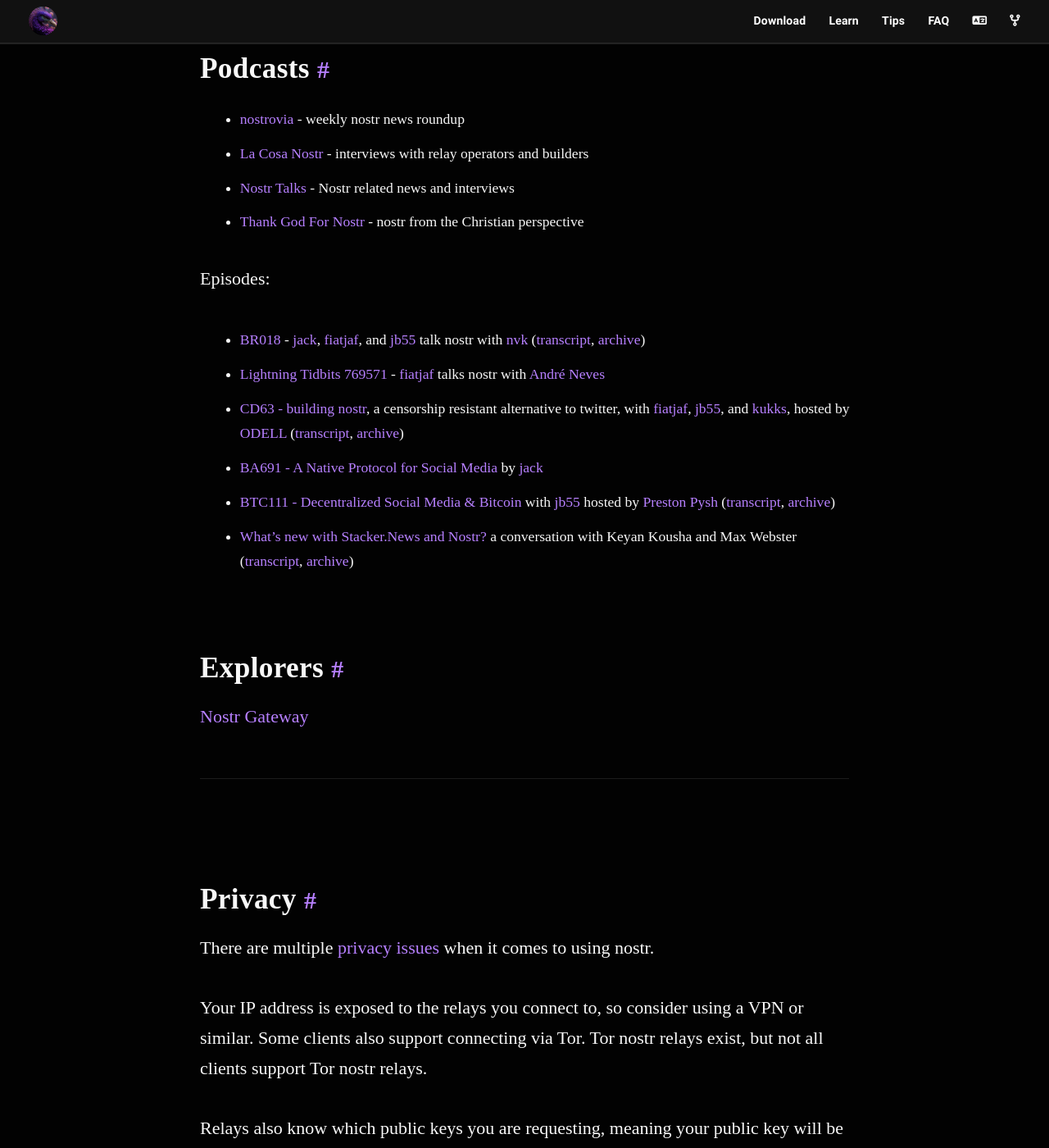
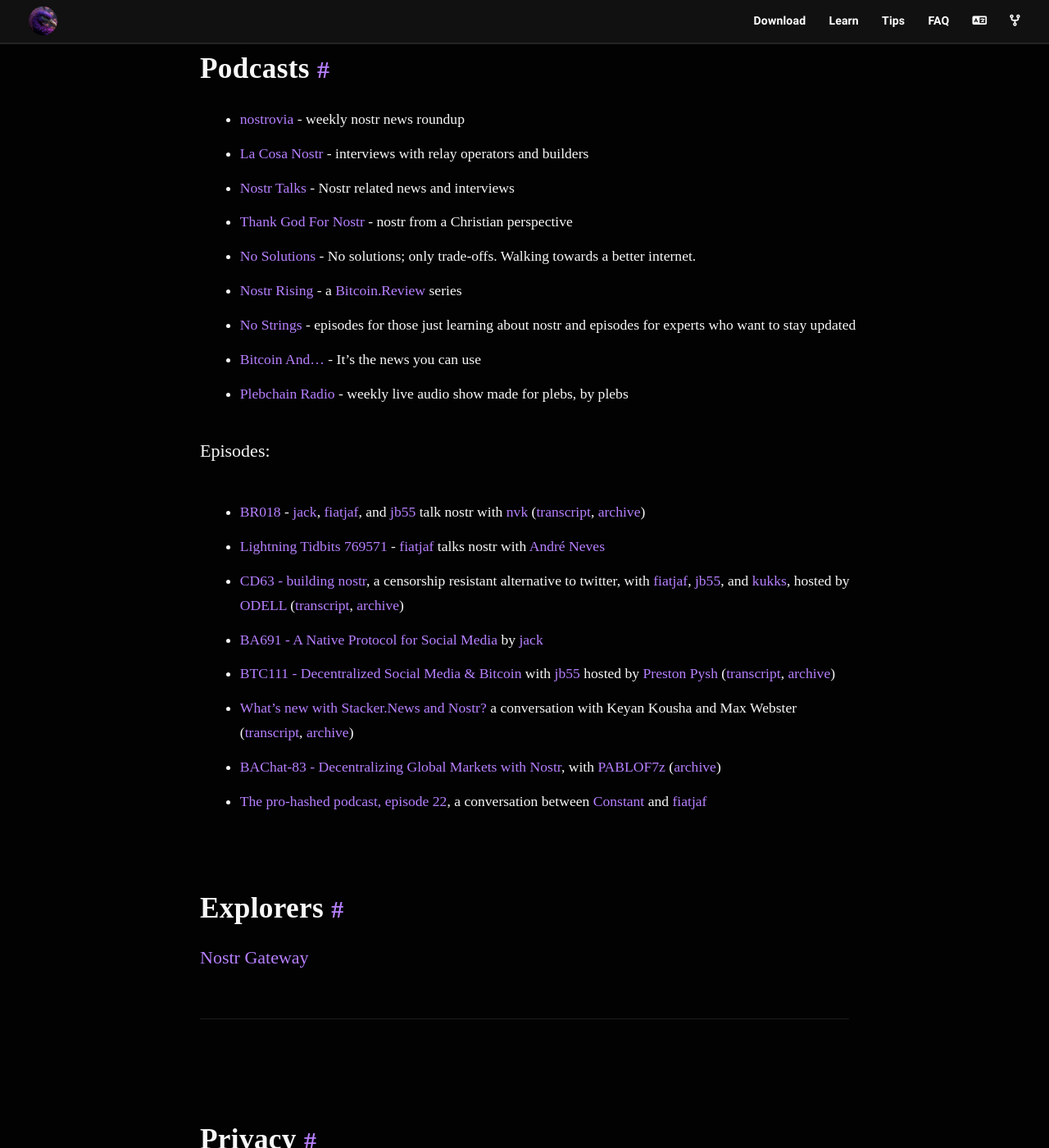
Before and after one commit to nostr-resources/nostr-resources.github.io, a Jekyll site: the page built from index.md, in a window 1280 px wide and 1400 px high, scrolled down 16697 px. Shown: the whole window at 82% size. Built offline with Jekyll 4.4.1, drawn with Linux system fonts in a browser that asks for light colours; some web fonts are replaced; some of the changed text lies outside the part shown.

Commit message:
Add podcasts, episodes, and videos (#81)
Adds podcasts, episodes, and videos

Reviewing for the month looked good, so I went through the listed issues to add media resources. I included a few other good ones that were not noted here.

I did not add episode transcripts. Still figuring that out.

```diff
--- a/index.md
+++ b/index.md
@@ -470,7 +470,12 @@ There is [Noflux](https://github.com/fiatjaf/noflux) too.
 - [nostrovia](https://nostrovia.org/) - weekly nostr news roundup
 - [La Cosa Nostr](https://tunein.com/podcasts/Technology-Podcasts/La-Cosa-Nostr---The-Decentralized-Network-p3709902/?topicId=355452728) - interviews with relay operators and builders
 - [Nostr Talks](https://www.curiousdk.com/podcast) - Nostr related news and interviews
-- [Thank God For Nostr](https://tgfb.com/podcasts/thank-god-for-nostr/) - nostr from the Christian perspective
+- [Thank God For Nostr](https://tgfb.com/podcasts/thank-god-for-nostr/) - nostr from a Christian perspective
+- [No Solutions](https://fountain.fm/show/1jdehAGo1tgBdKZXIo8K) - No solutions; only trade-offs. Walking towards a better internet.
+- [Nostr Rising](https://bitcoin.review/nostr/) - a [Bitcoin.Review](https://bitcoin.review/) series
+- [No Strings](https://nostrings.show/) -  episodes for those just learning about nostr and episodes for experts who want to stay updated
+- [Bitcoin And...](https://fountain.fm/show/eK5XaSb3UaLRavU3lYrI) - It's the news you can use
+- [Plebchain Radio](https://fountain.fm/show/0N6GGdZuYNNG7ysagCg9) - weekly live audio show made for plebs, by plebs
 
 Episodes:
 
@@ -480,6 +485,8 @@ Episodes:
 - [BA691 - A Native Protocol for Social Media](https://pod.link/1359544516/episode/8e647d338c79265bed63dfb06dd71e7b) by [jack](nostr:npub1sg6plzptd64u62a878hep2kev88swjh3tw00gjsfl8f237lmu63q0uf63m)
 - [BTC111 - Decentralized Social Media & Bitcoin](https://www.theinvestorspodcast.com/bitcoin-fundamentals/nostr-decentralized-social-media-william-casarin/) with [jb55](nostr:npub1xtscya34g58tk0z605fvr788k263gsu6cy9x0mhnm87echrgufzsevkk5s) hosted by [Preston Pysh](nostr:npub1s5yq6wadwrxde4lhfs56gn64hwzuhnfa6r9mj476r5s4hkunzgzqrs6q7z) ([transcript](https://chowcollection.medium.com/preston-pysh-btc111-nostr-decentralized-social-media-bitcoin-w-william-casarin-352f6dedce46), [archive](https://archive.ph/uCSDQ))
 - [What's new with Stacker.News and Nostr?](https://www.curiousdk.com/p/whats-new-with-stackernews-and-nostr) a conversation with Keyan Kousha and Max Webster ([transcript](https://chowcollection.medium.com/david-king-whats-new-with-stacker-news-e49e3256eddc), [archive](https://archive.is/wip/wGrb8))
+- [BAChat-83 - Decentralizing Global Markets with Nostr](https://play.pocketcasts.com/podcasts/d44c81b0-10eb-0136-c266-7d73a919276a/7f0a34a8-e0b3-4c13-8538-a9a863c644ce), with [PABLOF7z](nostr:npub1l2vyh47mk2p0qlsku7hg0vn29faehy9hy34ygaclpn66ukqp3afqutajft) ([archive](https://archive.is/C3xHd))
+- [The pro-hashed podcast, episode 22](https://youtu.be/wiDNJPKWRmQ), a conversation between [Constant](nostr:npub1t6jxfqz9hv0lygn9thwndekuahwyxkgvycyscjrtauuw73gd5k7sqvksrw) and [fiatjaf](nostr:npub180cvv07tjdrrgpa0j7j7tmnyl2yr6yr7l8j4s3evf6u64th6gkwsyjh6w6)
 
 ## Explorers
 
@@ -534,6 +541,7 @@ Videos:
 
 - [How To Use NOSTR](https://youtu.be/qn-Zp491t4Y) by [BTC Sessions](nostr:npub1rxysxnjkhrmqd3ey73dp9n5y5yvyzcs64acc9g0k2epcpwwyya4spvhnp8)
 - [Social Media is broken. Can we fix it?](https://youtu.be/aA-jiiepOrE) by [Max DeMarco](nostr:npub1lelkh3hhxw9hdwlcpk6q9t0xt9f7yze0y0nxazvzqjmre3p98x3sthkvyz)
+- [Nostr - FOSDEM 2025](https://youtu.be/Tbt3jL1Ms0w) by [Wouter Constant](nostr:npub1t6jxfqz9hv0lygn9thwndekuahwyxkgvycyscjrtauuw73gd5k7sqvksrw)
 
 For conference videos have a look at the [nostr world](https://www.youtube.com/@nostrworld) channel.
 
```
